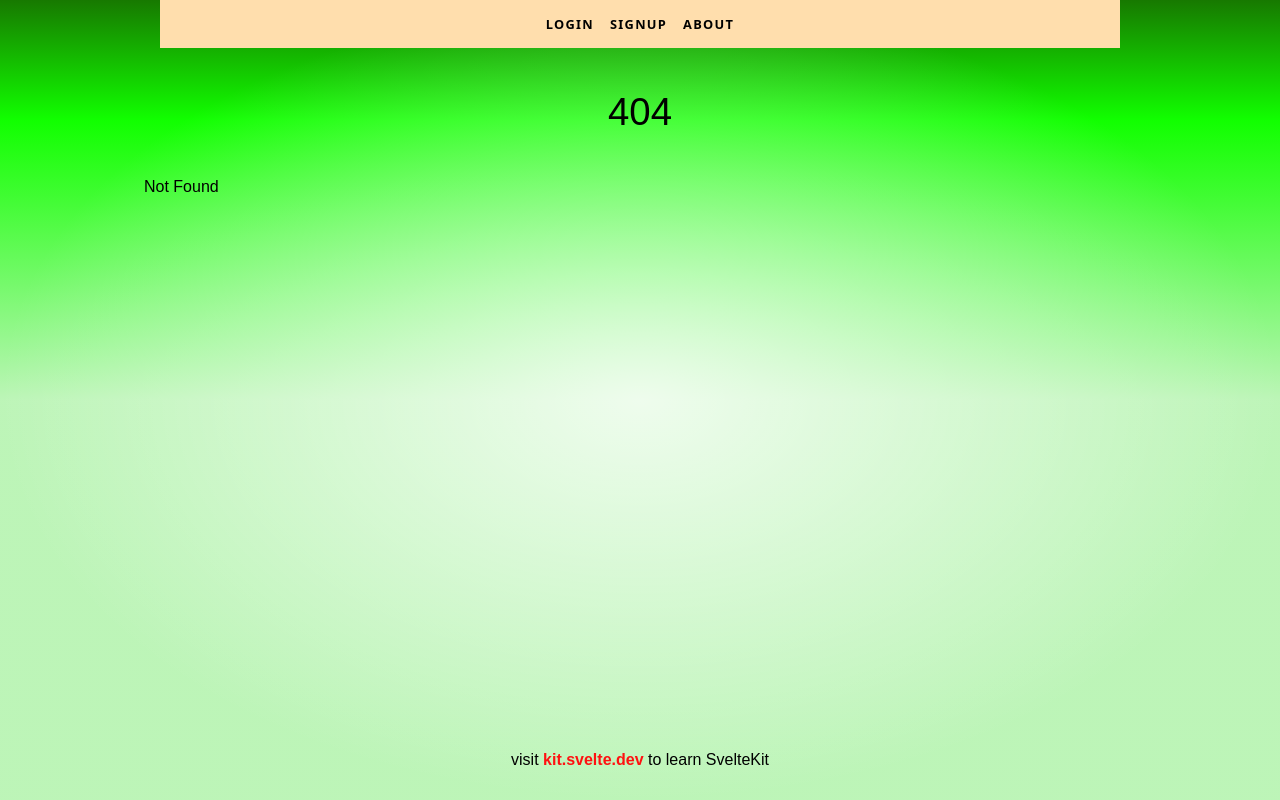
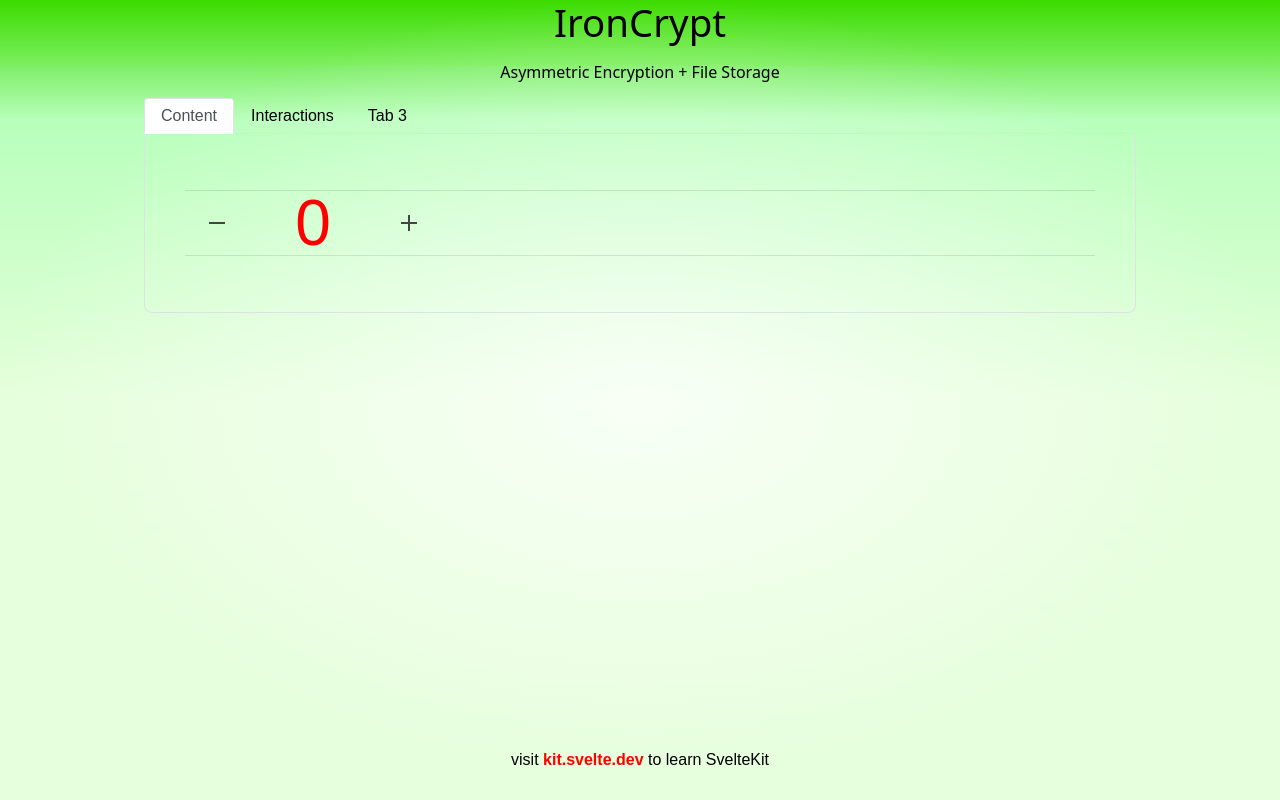
Before and after one commit to justmedusty/ironcrypt-webclient, a SvelteKit app: page /dashboard in a window 1280 px wide. Before the commit this address had no page. Built offline with nearby package versions, Linux system fonts and the light colour scheme.

Commit message:
brutalist as absolute fuck ,maybe i will keep that style maybe I won't

```diff
--- a/src/routes/+layout.svelte
+++ b/src/routes/+layout.svelte
@@ -1,10 +1,11 @@
 <script>
 	import Header from './Header.svelte';
 	import './styles.css';
+	import MainHeader from "./MainHeader.svelte";
 </script>
 
 <div class="app">
-<Header></Header>
+<MainHeader/>
 
 	<main>
 		<slot />
--- a/src/routes/Header.svelte
+++ b/src/routes/Header.svelte
@@ -3,8 +3,6 @@
 </script>
 
 <header>
-    <div class="corner">
-    </div>
 
     <nav>
 
@@ -31,14 +29,13 @@
         display: flex;
         justify-content: space-between;
         width: 100vw; /* Use viewport width */
-        font-family: "Bell MT",system-ui;
         box-sizing: border-box; /* Include padding and border in the total width */
     }
 
     nav {
         display: flex;
         justify-content: center;
-        --background: rgba(255, 255, 255, 0.7);
+        --background: rgba(255, 0, 0, 0.7);
     }
 
     ul {
--- /dev/null
+++ b/src/routes/MainHeader.svelte
@@ -0,0 +1,48 @@
+<script>
+import {page} from "$app/stores";
+</script>
+
+<header>
+    <ul>
+        <li >
+            <h1 style="margin-bottom: 0">IronCrypt</h1>
+        </li>
+        <li>
+            <h2>Asymmetric Encryption + File Storage</h2>
+        </li>
+    </ul>
+</header>
+
+
+<style>
+    header {
+        display: flex;
+        justify-content: center; /* Center content horizontally */
+        align-items: center; /* Center content vertically */
+        width: 100vw; /* Full width of the viewport */
+        max-width: 100%; /* Limit width to the viewport width */
+        box-sizing: border-box; /* Include padding and border in the total width */
+    }
+
+    ul {
+        display: flex;
+        flex-direction: column;
+        justify-content: center; /* Center content horizontally */
+        align-items: center; /* Center content vertically */
+        padding: 5px;
+        margin: 0;
+        height: 7vh; /* Full height of the viewport */
+        width: 100vw; /* Full width of the viewport */
+        background-size: contain;
+        background-color: rgba(101, 255, 0, 0.07);
+        list-style: none;
+    }
+
+    li {
+        font-family: "Franklin Gothic Heavy",system-ui;
+        font-weight: bolder;
+        font-size: x-large;
+    }
+
+
+</style>
--- /dev/null
+++ b/src/routes/components/tabs/Tabs.svelte
@@ -0,0 +1,61 @@
+<script lang="ts">
+    export let items : any = [];
+    export let activeTabValue = 1;
+
+    const handleClick = (tabValue : number)=> () => (activeTabValue = tabValue);
+</script>
+
+<ul>
+    {#each items as item}
+        <li class={activeTabValue === item.value ? 'active' : ''}>
+            <span on:click={handleClick(item.value)}>{item.label}</span>
+        </li>
+    {/each}
+</ul>
+{#each items as item}
+    {#if activeTabValue === item.value}
+        <div class="box">
+            <svelte:component this={item.component}/>
+        </div>
+    {/if}
+{/each}
+<style>
+    .box {
+        margin-bottom: 10px;
+        padding: 40px;
+        border: 1px solid #dee2e6;
+        border-radius: 0 0 .5rem .5rem;
+        border-top: 0;
+        align-content: center;
+    }
+    ul {
+        display: flex;
+        flex-wrap: wrap;
+        padding-left: 0;
+        margin-bottom: 0;
+        list-style: none;
+        border-bottom: 1px solid #dee2e6;
+    }
+    li {
+        margin-bottom: -1px;
+    }
+
+    span {
+        border: 1px solid transparent;
+        border-top-left-radius: 0.25rem;
+        border-top-right-radius: 0.25rem;
+        display: block;
+        padding: 0.5rem 1rem;
+        cursor: pointer;
+    }
+
+    span:hover {
+        border-color: #e9ecef #e9ecef #dee2e6;
+    }
+
+    li.active > span {
+        color: #495057;
+        background-color: #fff;
+        border-color: #dee2e6 #dee2e6 #fff;
+    }
+</style>
--- /dev/null
+++ b/src/routes/dashboard/+page.svelte
@@ -0,0 +1,21 @@
+<script lang="ts">
+
+    import Counter from "../Counter.svelte";
+   import Tabs from "../components/tabs/Tabs.svelte";
+    let items = [
+        { label: "Content",
+            value: 1,
+            component: Counter
+        },
+        { label: "Interactions",
+            value: 2,
+            component: Counter
+        },
+        { label: "Tab 3",
+            value: 3,
+            component: Counter
+        }
+    ];
+</script>
+
+<Tabs {items}/>
--- a/src/routes/login/+page.svelte
+++ b/src/routes/login/+page.svelte
@@ -2,6 +2,7 @@
     import {URI} from "../utils/enums";
     import {saveToken} from "../../auth/TokenHandling.ts";
     import Header from "../Header.svelte";
+    import {page} from "$app/stores";
 
     let username = ""
     let password = ""
@@ -57,15 +58,13 @@
     }
 
     button {
-       background-color: #4f67ff;
+       background-color: #000000;
         color: whitesmoke;
-        font-family: "Bell MT", system-ui;
         width: 50%;
     }
 
     h1 {
         color: crimson;
-        font-family: "Bell MT", system-ui;
     }
 
 </style>
@@ -87,6 +86,10 @@
 
     </label>
     <button type="submit">Submit</button>
+    <button class="switch-pages" aria-current={$page.url.pathname.startsWith('/signup') ? 'page' : undefined}>
+        <a href="/signup">Don't have an account?</a>
+    </button>
+
 
 
 </form>
--- a/src/routes/signup/+page.svelte
+++ b/src/routes/signup/+page.svelte
@@ -1,6 +1,7 @@
 <script lang="ts">
 
     import {URI} from "../utils/enums.ts";
+    import {page} from "$app/stores";
 
     let username = ""
     let password = ""
@@ -29,6 +30,10 @@
     form {
         max-width: 300px;
         margin: 0 auto;
+        text-align: center;
+    }
+    label{
+        font-family: "Bell MT", system-ui;
     }
 
     input {
@@ -37,7 +42,9 @@
     }
 
     button {
-        width: 100%;
+        background-color: #000000;
+        color: whitesmoke;
+        width: 50%;
     }
 
     h1 {
@@ -45,6 +52,7 @@
     }
 
 </style>
+
 
 <h1>Sign Up</h1>
 
@@ -62,4 +70,8 @@
 
     </label>
     <button type="submit">Submit</button>
+    <button class="switch-pages" aria-current={$page.url.pathname.startsWith("/login")?undefined:'page'}>
+        <a href="/login">Already have an account?</a>
+    </button>
+
 </form>
--- a/src/routes/styles.css
+++ b/src/routes/styles.css
@@ -4,10 +4,10 @@
 	--font-body: Arial, -apple-system, BlinkMacSystemFont, 'Segoe UI', Roboto, Oxygen, Ubuntu,
 		Cantarell, 'Open Sans', 'Helvetica Neue', sans-serif;
 	--font-mono: 'Fira Mono', monospace;
-	--color-bg-0: rgb(23, 121, 0);
-	--color-bg-1: hsl(116, 100%, 50%);
-	--color-bg-2: hsl(115, 75%, 84%);
-	--color-theme-1: #ff1111;
+	--color-bg-0: rgb(58, 217, 0);
+	--color-bg-1: hsl(123, 100%, 86%);
+	--color-bg-2: hsl(103, 100%, 93%);
+	--color-theme-1: #ff0000;
 	--color-theme-2: #000000;
 	--color-text: rgb(0, 0, 0);
 	--column-width: 42rem;
```
Also changed, not shown: 1 other file (tests, documents, lock files or other folders).
